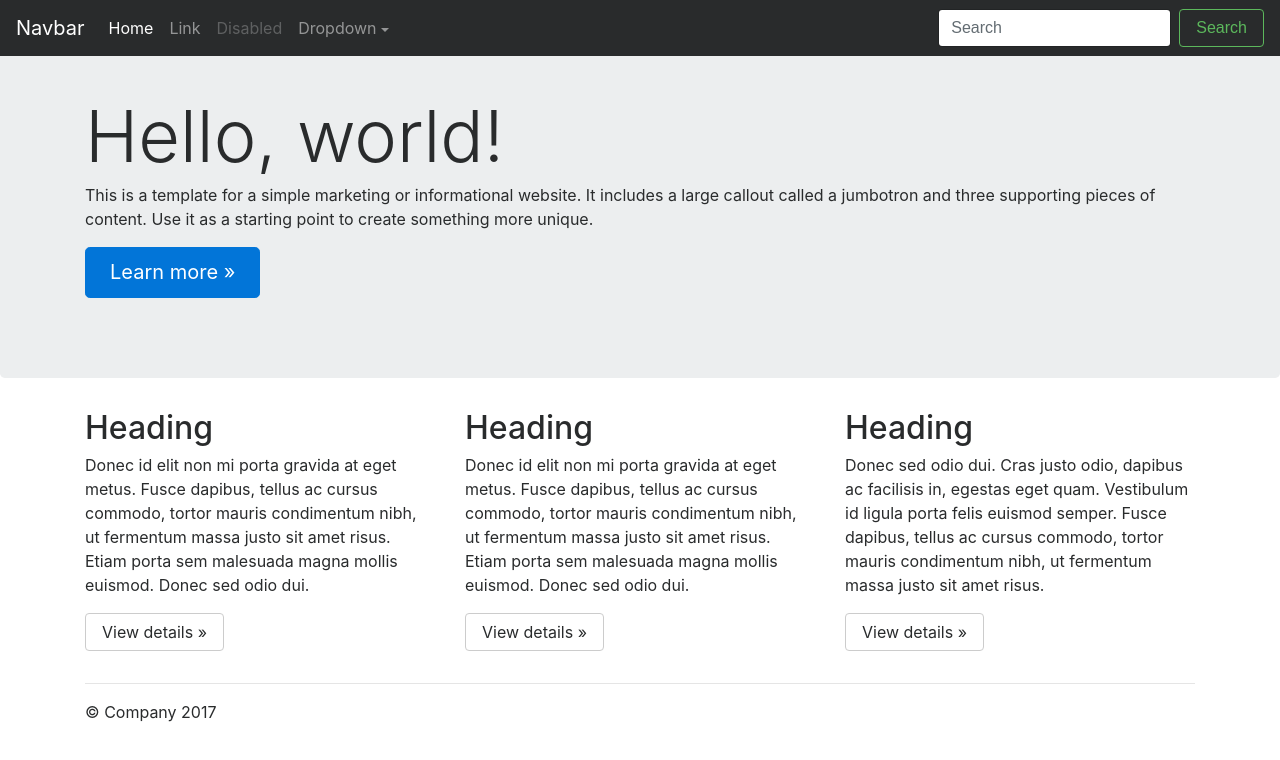
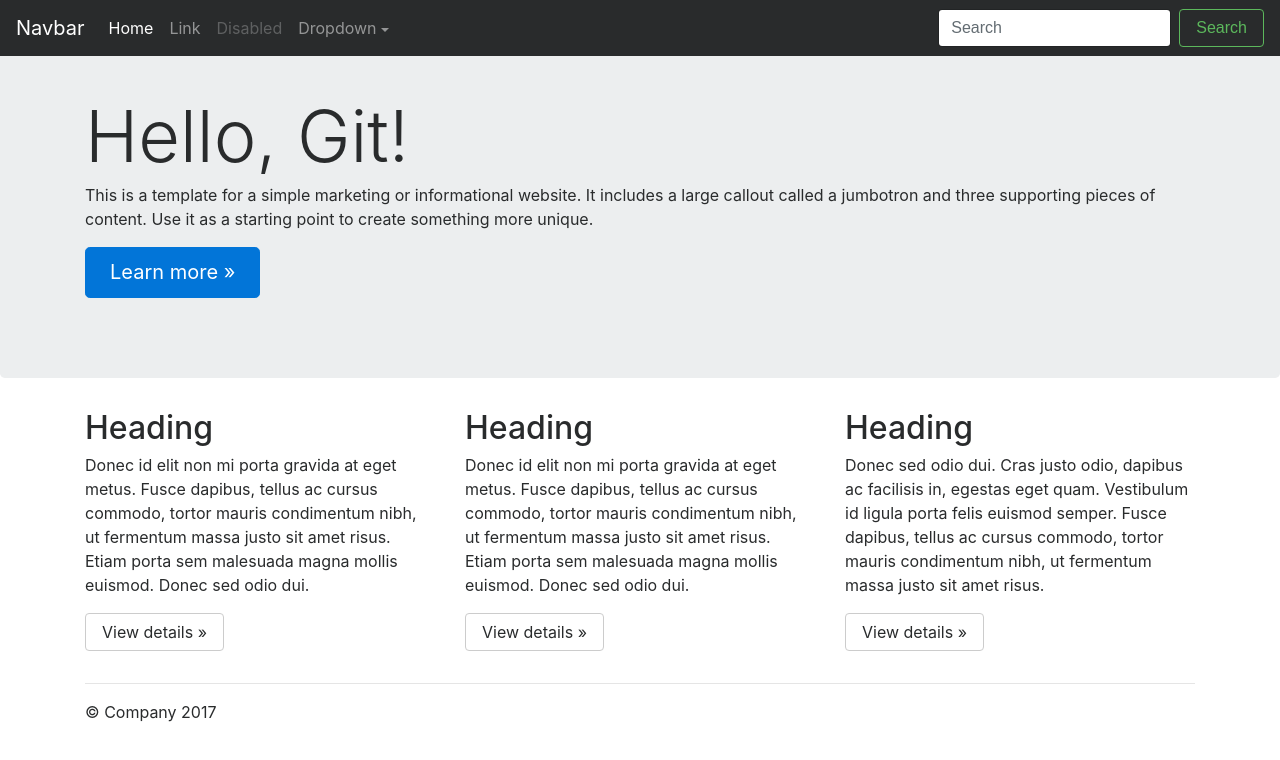
Before and after one commit to christiantiquia/gitdemo, a plain HTML site: page index.html in a window 1280 px wide. Drawn offline with nearby package versions, Linux system fonts and the light colour scheme; a script that the page names is missing.

Commit message:
modified index.html

```diff
--- a/index.html
+++ b/index.html
@@ -54,7 +54,7 @@
     <!-- Main jumbotron for a primary marketing message or call to action -->
     <div class="jumbotron">
       <div class="container">
-        <h1 class="display-3">Hello, world!</h1>
+        <h1 class="display-3">Hello, Git!</h1>
         <p>This is a template for a simple marketing or informational website. It includes a large callout called a jumbotron and three supporting pieces of content. Use it as a starting point to create something more unique.</p>
         <p><a class="btn btn-primary btn-lg" href="#" role="button">Learn more &raquo;</a></p>
       </div>
```
